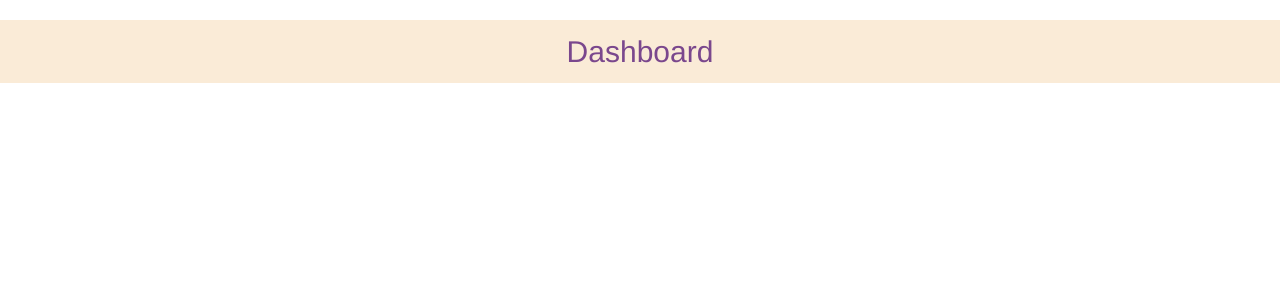
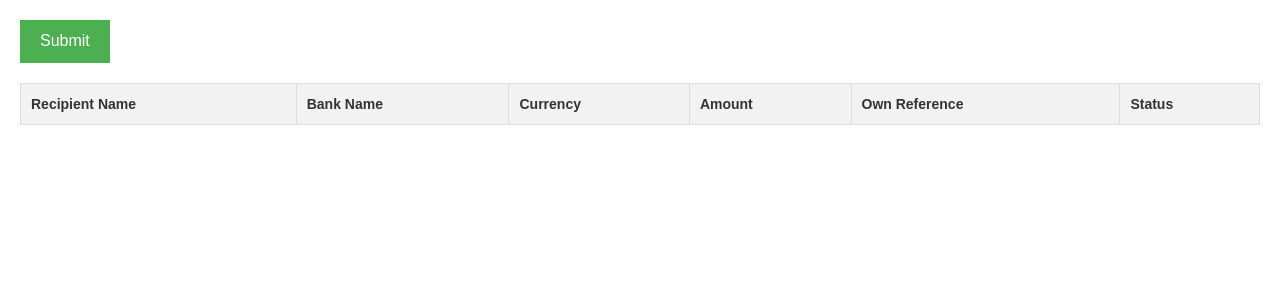
Before and after one commit to Rushil777/APDS-PaymentsPortal, an Angular app in the folder PaymentsPortalAPDS/: page /dashboard in a window 1280 px wide. Shown: the top 300 px of the page. Built offline with nearby package versions, Linux system fonts and the light colour scheme.

Commit message:
Added Table and paymnet popup aswell as get code for data from completed payments

```diff
--- a/PaymentsPortalAPDS/src/app/dashboard/dashboard.component.css
+++ b/PaymentsPortalAPDS/src/app/dashboard/dashboard.component.css
@@ -0,0 +1,47 @@
+/* Add styles for the popup form */
+.form-popup {
+    display: none;
+    position: fixed;
+    bottom: 0;
+    right: 15px;
+    border: 3px solid #f1f1f1;
+    z-index: 9;
+}
+
+.form-container {
+    max-width: 300px;
+    padding: 10px;
+    background-color: white;
+}
+
+.form-container input[type=text], .form-container input[type=password] {
+    width: 100%;
+    padding: 15px;
+    margin: 5px 0 22px 0;
+    border: none;
+    background: #f1f1f1;
+}
+
+.form-container input[type=text]:focus, .form-container input[type=password]:focus {
+    background-color: #ddd;
+    outline: none;
+}
+
+.form-container .btn {
+    background-color: #4CAF50;
+    color: white;
+    padding: 16px 20px;
+    border: none;
+    cursor: pointer;
+    width: 100%;
+    margin-bottom:10px;
+    opacity: 0.8;
+}
+
+.form-container .cancel {
+    background-color: red;
+}
+
+.form-container .btn:hover, .open-button:hover {
+    opacity: 1;
+}
--- a/PaymentsPortalAPDS/src/app/dashboard/dashboard.component.html
+++ b/PaymentsPortalAPDS/src/app/dashboard/dashboard.component.html
@@ -1 +1,188 @@
-<h2 style="padding: 15px; background-color: antiquewhite; color:#7a478d; text-align: center;">Dashboard</h2>
+
+               <!DOCTYPE html>
+               <html lang="en">
+               <head>
+               <meta charset="UTF-8">
+                <meta name="viewport" content="width=device-width, initial-scale=1.0">
+               <h2 style="padding: 15px; background-color: antiquewhite; color:#7a478d; text-align: center;">Dashboard</h2>
+
+                   <title>Form with Table and Fancy Pop-up</title>
+                   <style>
+                       body {
+                           font-family: Arial, sans-serif;
+                           margin: 20px;
+                       }
+                       button {
+                           margin-bottom: 20px;
+                           padding: 10px 20px;
+                           background-color: #4CAF50;
+                           color: white;
+                           border: none;
+                           cursor: pointer;
+                           font-size: 16px;
+                       }
+                       button:hover {
+                           background-color: #45a049;
+                       }
+                       table {
+                           width: 100%;
+                           border-collapse: collapse;
+                           background-color: #f2f2f2;
+                       }
+                       table, th, td {
+                           border: 1px solid #ddd;
+                       }
+                       th, td {
+                           padding: 10px;
+                           text-align: left;
+                       }
+                       th {
+                           background-color: #f2f2f2;
+                       }
+                       .popup-form {
+                           display: none;
+                           position: fixed;
+                           top: 50%;
+                           left: 50%;
+                           transform: translate(-50%, -50%);
+                           background-color: #e0e0e0;
+                           padding: 20px;
+                           border: 1px solid #ccc;
+                           box-shadow: 0 0 10px rgba(0, 0, 0, 0.1);
+                           width: 400px;
+                           border-radius: 10px;
+                           max-height: 80%;
+                           overflow-y: auto;
+                       }
+                       .popup-form h2 {
+                           margin-top: 0;
+                           color: #333;
+                           text-align: center;
+                       }
+                       .popup-form label {
+                           display: block;
+                           margin-bottom: 5px;
+                           font-size: 14px;
+                           color: #333;
+                       }
+                       .popup-form input, .popup-form select {
+                           width: calc(100% - 20px);
+                           padding: 10px;
+                           margin-bottom: 10px;
+                           border: 1px solid #ccc;
+                           border-radius: 5px;
+                           font-size: 16px;
+                       }
+                       .popup-form button {
+                           width: calc(50% - 10px);
+                           padding: 10px;
+                           margin: 5px;
+                           border: none;
+                           border-radius: 5px;
+                           cursor: pointer;
+                       }
+                       .popup-form .submit-btn {
+                           background-color: #4CAF50;
+                           color: white;
+                       }
+                       .popup-form .close-btn {
+                           background-color: #f44336;
+                           color: white;
+                       }
+                       .popup-form button:hover {
+                           opacity: 0.9;
+                       }
+                   </style>
+               </head>
+               <body>
+                <button type="button" onclick="showPopup()">Submit</button>
+                <table id="dataTable">
+                    <thead>
+                        <tr>
+                            <th>Recipient Name</th>
+                            <th>Bank Name</th>
+                            <th>Currency</th>
+                            <th>Amount</th>
+                            <th>Own Reference</th>
+                            <th>Status</th>
+                        </tr>
+                    </thead>
+                    <tbody>
+                        <!-- Data will be populated here -->
+                    </tbody>
+                </table>
+
+                   <div class="popup-form" id="popupForm">
+                       <h2>Enter Information</h2>
+                       <label for="idNumber">ID Number</label>
+                       <input type="text" id="idNumber" placeholder="ID Number">
+                       <label for="recipientName">Recipient Name</label>
+                       <input type="text" id="recipientName" placeholder="Recipient Name">
+                       <label for="bankName">Bank Name Of Recipient</label>
+                       <input type="text" id="bankName" placeholder="Bank Name Of Recipient">
+                       <label for="swiftCode">Recipient Swift Code</label>
+                       <input type="text" id="swiftCode" placeholder="Recipient Swift Code">
+                       <label for="accountNumber">Account Number</label>
+                       <input type="text" id="accountNumber" placeholder="Account Number">
+                       <label for="currency">Currency</label>
+                       <select id="currency">
+                           <option value="USD">USD - US Dollar</option>
+                           <option value="EUR">EUR - Euro</option>
+                           <option value="GBP">GBP - British Pound</option>
+                           <option value="ZAR">ZAR - South African Rand</option>
+                           <option value="JPY">JPY - Japanese Yen</option>
+                           <option value="AUD">AUD - Australian Dollar</option>
+                           <option value="CAD">CAD - Canadian Dollar</option>
+                           <option value="CHF">CHF - Swiss Franc</option>
+                           <option value="CNY">CNY - Chinese Yuan</option>
+                           <option value="INR">INR - Indian Rupee</option>
+                           <!-- Add more currencies as needed -->
+                       </select>
+                       <label for="amount">Amount</label>
+                       <input type="number" id="amount" placeholder="Amount">
+                       <label for="recipientReference">Recipient Reference</label>
+                       <input type="text" id="recipientReference" placeholder="Recipient Reference">
+                       <label for="ownReference">Own Reference</label>
+                       <input type="text" id="ownReference" placeholder="Own Reference">
+                       <div style="display: flex; justify-content: space-between;">
+                           <button type="button" class="submit-btn" onclick="submitForm()">Submit</button>
+                           <button type="button" class="close-btn" onclick="closePopup()">Close</button>
+                       </div>
+                   </div>
+
+                   <script>
+                    async function fetchData() {
+                    const response = await fetch('/completed-payments');
+                    const data = await response.json();
+                    const tableBody = document.querySelector('#dataTable tbody');
+                    tableBody.innerHTML = '';
+
+                    data.forEach(item => {
+                    const row = document.createElement('tr');
+                    row.innerHTML = `
+                  <td>${item.recipientName}</td>
+                    <td>${item.bankName}</td>
+                    <td>${item.currency}</td>
+                    <td>${item.amount}</td>
+                    <td>${item.ownReference}</td>
+                    <td>${item.status}</td>
+                `;
+                tableBody.appendChild(row);
+            });
+        }
+                       function showPopup() {
+                           document.getElementById('popupForm').style.display = 'block';
+                       }
+
+                       function closePopup() {
+                           document.getElementById('popupForm').style.display = 'none';
+                       }
+
+                       function submitForm() {
+                           // Here you can handle the form submission, e.g., send data to the server
+                           alert('Form submitted!');
+                           closePopup();
+                       }
+                   </script>
+               </body>
+               </html>
```
